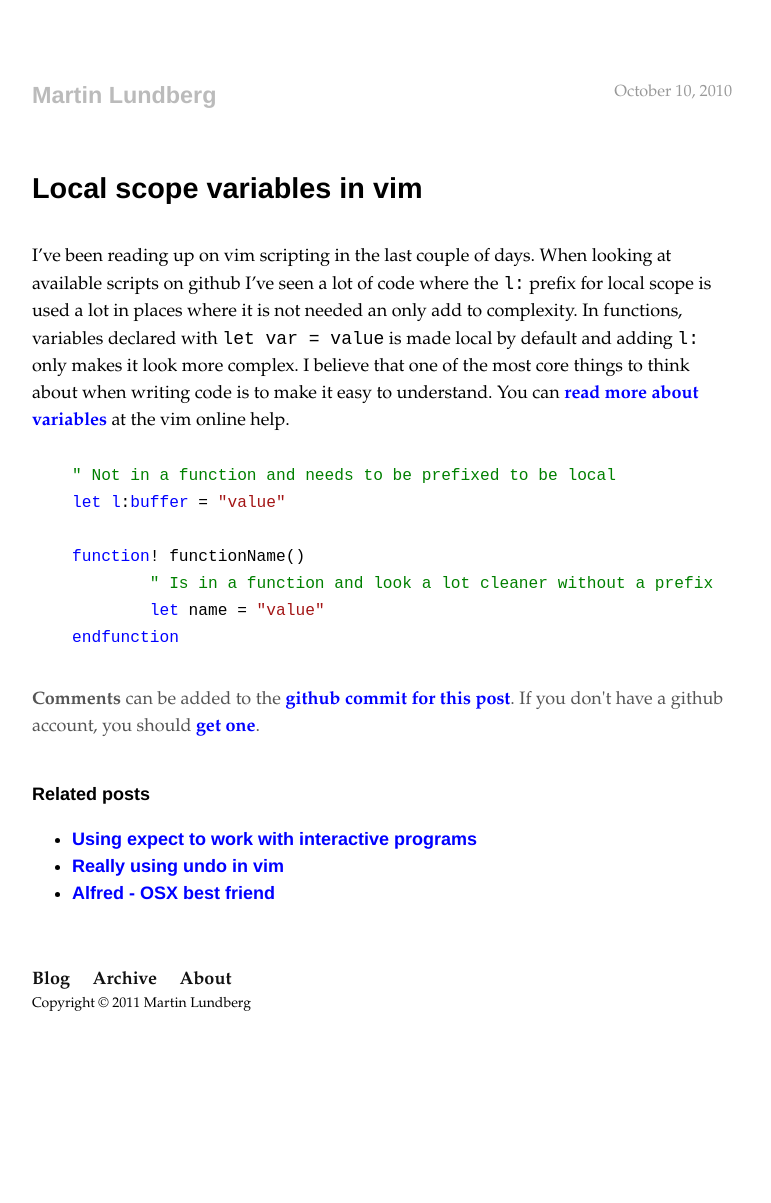
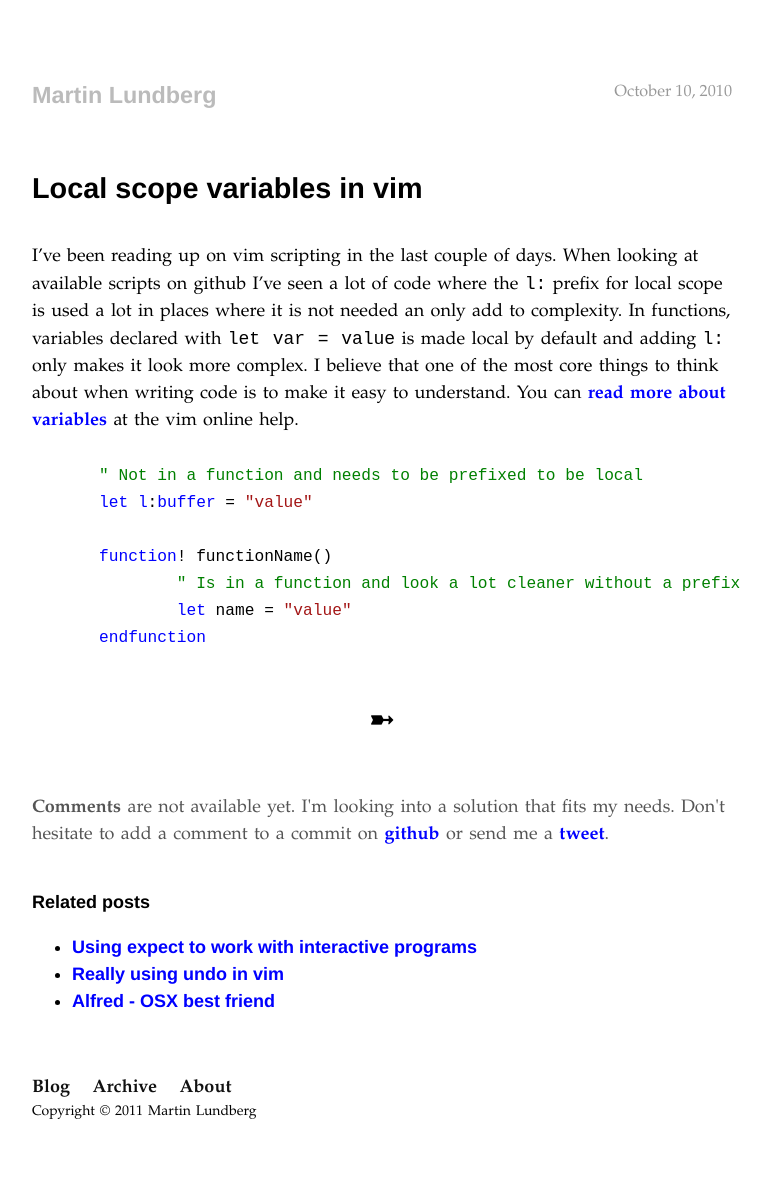
Before and after one commit to marlun/marlun.github.com, a Jekyll site: the page built from _posts/2010-10-10-local-scope-variables-in-vim.markdown, in a window 1280 px wide. Shown: the whole page, without its empty margins (258-1029 px from the left). Built offline with Jekyll 4.4.1, drawn with Linux system fonts in a browser that asks for light colours; before the commit the page ends 1095 px from its top, so only the background shows below that.

Commit message:
Worked some more on the design.

```diff
--- a/_layouts/post.html
+++ b/_layouts/post.html
@@ -9,7 +9,9 @@ comments: true
 	{{ content }}
 </div>
 
-<p id="comments"><strong>Comments</strong> can be added to the <a href="https://github.com/marlun/marlun.github.com/commit/{{ page.commit }}">github commit for this post</a>. If you don't have a github account, you should <a href="http://www.github.com">get one</a>.</p>
+<div class="seperator">➼</div>
+
+<p id="comments"><strong>Comments</strong> are not available yet. I'm looking into a solution that fits my needs. Don't hesitate to add a comment to a commit on <a href="http://twitter.com/#!/marlun">github</a> or send me a <a href="http://twitter.com/#!/marlun">tweet</a>.</p>
 
 {% if site.related_posts %}
 <div id="related">
--- a/css/style.css
+++ b/css/style.css
@@ -4,9 +4,9 @@ h1, h2, h3 { font-family: Helvetica, Arial, sans-serif; }
 h1 { font-size: 1.6em; line-height: 1.286em; margin: 1.286em 0; }
 h2 { font-size: 1.3em; line-height: 1.286em; margin: 2.572em 0 1.286em; }
 h3 { font-size: 1em; line-height: 1.5em; margin: 2em 0 0; }
-p { margin: 0 0 1.5em 0; }
+p { margin: 0 0 1.5em 0; word-spacing: .1em; }
 a { text-decoration: none; font-weight: bold; color: blue; } img { border: 0; }
-pre { margin: 1.5em 0; }
+pre { margin: 1.5em; }
 pre code { font-size: .9em; }
 code { color: #000; }
 
@@ -29,4 +29,6 @@ code { color: #000; }
 #meta { float: right; color: #999; font-size: .9em; }
 #comments { margin-top: 2em; color: #555; }
 
-.note { margin-bottom: 1.5em; font-family: Helvetica, Arial, sans-serif; font-size: .9em; }
+#post em { font-size: .9em; }
+
+.seperator { margin: 1.5em 0; font-size: xx-large; text-align: center; }
```
